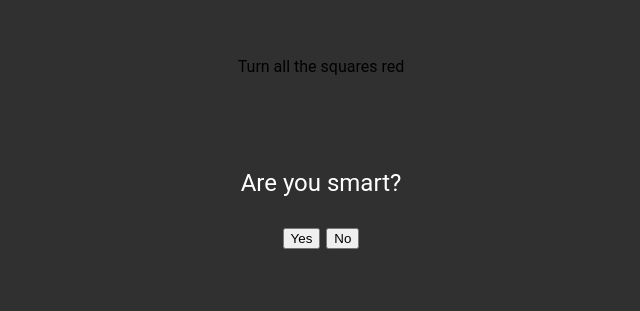
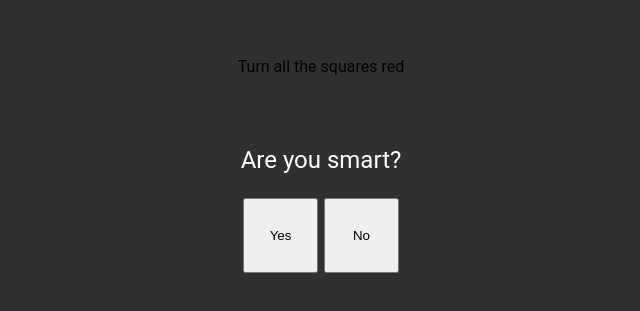
Before and after one commit to thbrown/kitboga-windows, a plain HTML site: page captcha/captcha.html in a window 1280 px wide. Shown: the part 203-514 px from the top of the page, without its empty margins (319-959 px from the left). Drawn offline with Linux system fonts and the light colour scheme.

Commit message:
Make buttons bigger

```diff
--- a/captcha/index.css
+++ b/captcha/index.css
@@ -86,3 +86,8 @@ body {
   filter: invert(70%) sepia(48%) saturate(5255%) hue-rotate(208deg)
     brightness(104%) contrast(101%);
 }
+
+button {
+  width: 75px;
+  height: 75px;
+}
```
